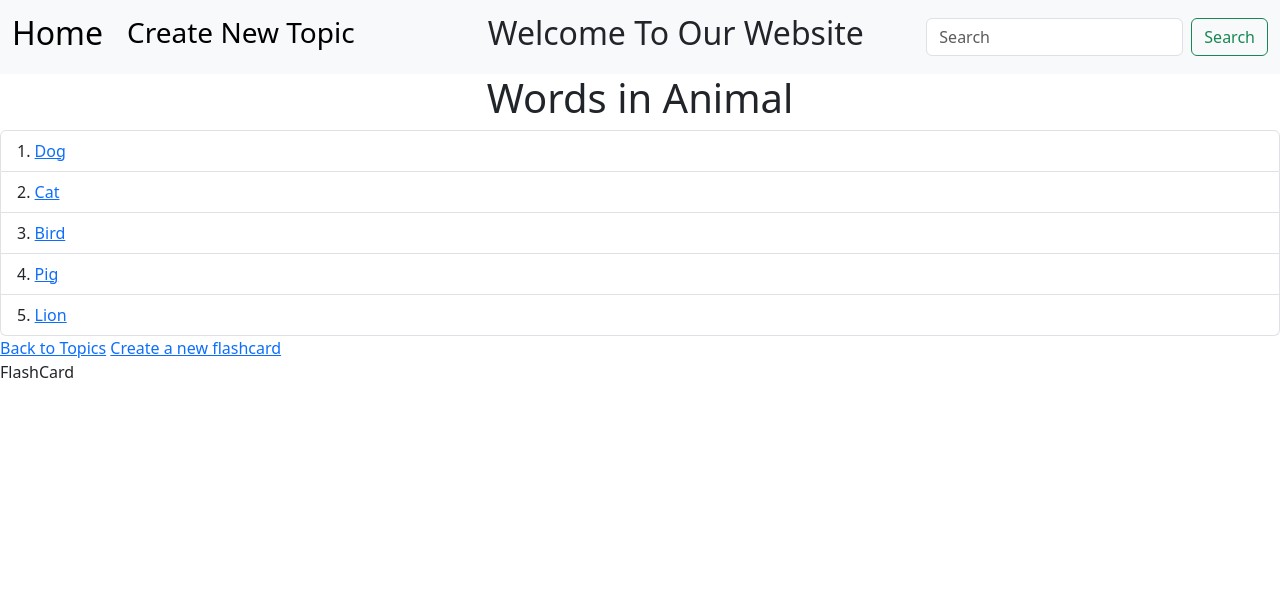
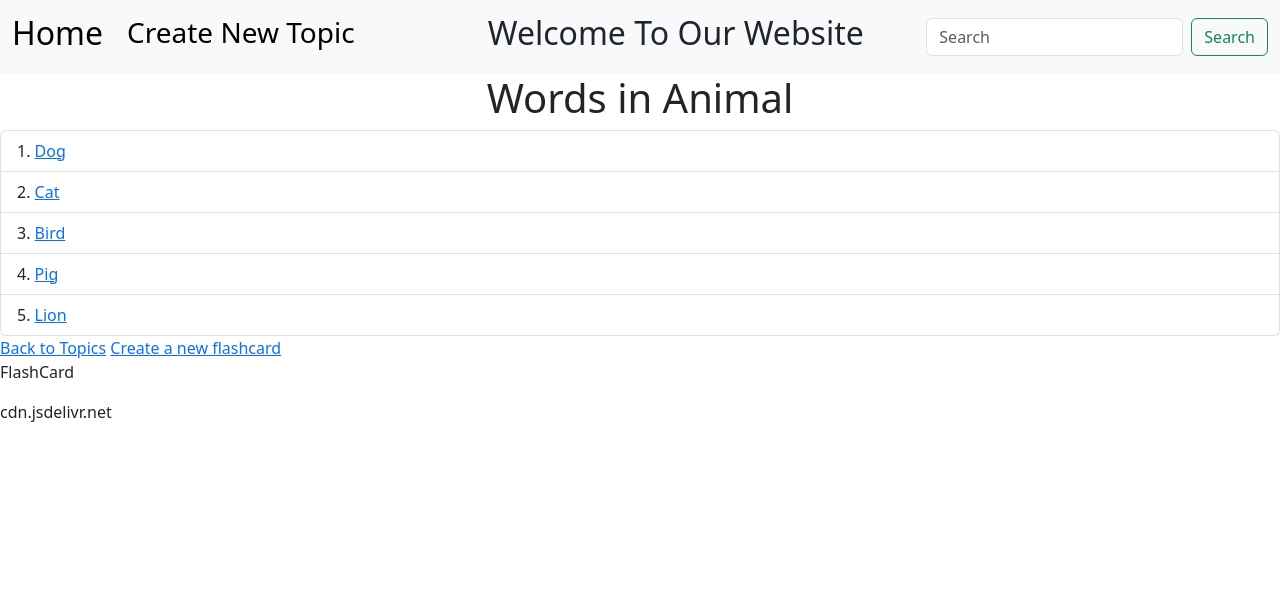
Before and after one commit to slhomles/English-Flashcards-Web-App-with-Django, a Django app: page /flashcards/1/ in a window 1280 px wide. Shown: the top 596 px of the page. Run offline with Django 4.2, Linux system fonts and the light colour scheme; data comes from the database, SQL or seed files in the repository.

Commit message:
update master2

```diff
--- a/flashcards/templates/master.html
+++ b/flashcards/templates/master.html
@@ -51,3 +51,4 @@
     </footer>
 </body>
 </html>
+cdn.jsdelivr.net
```
